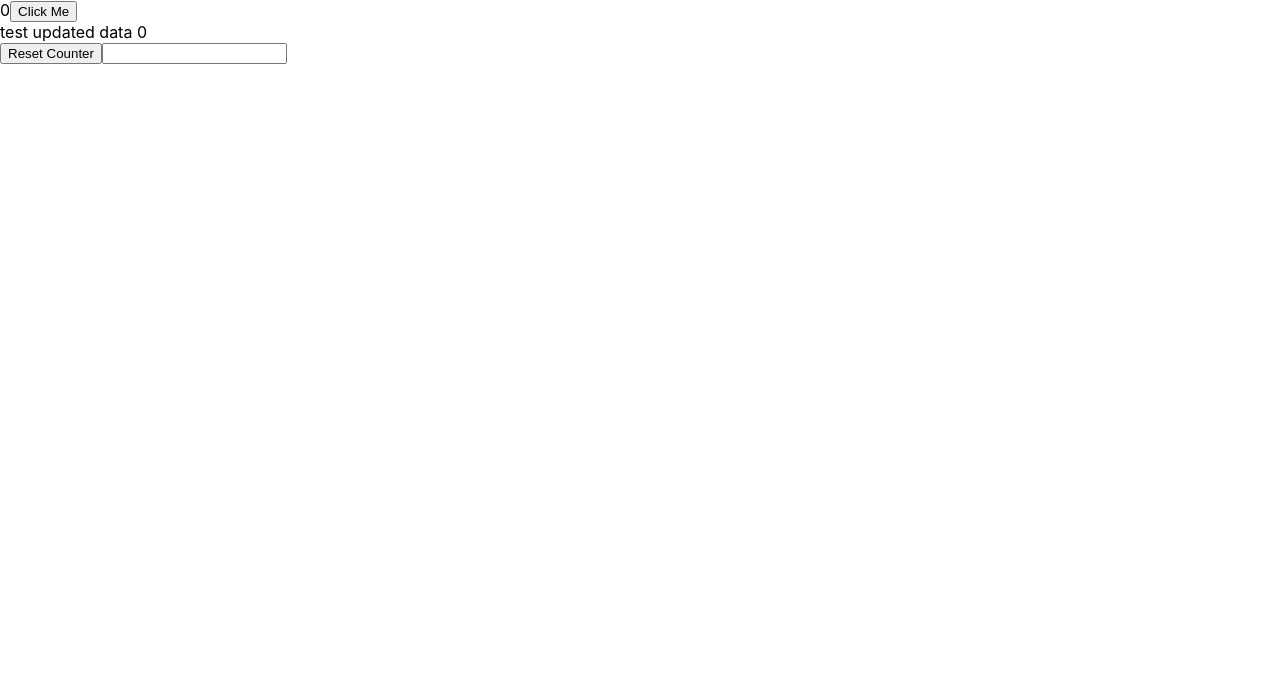
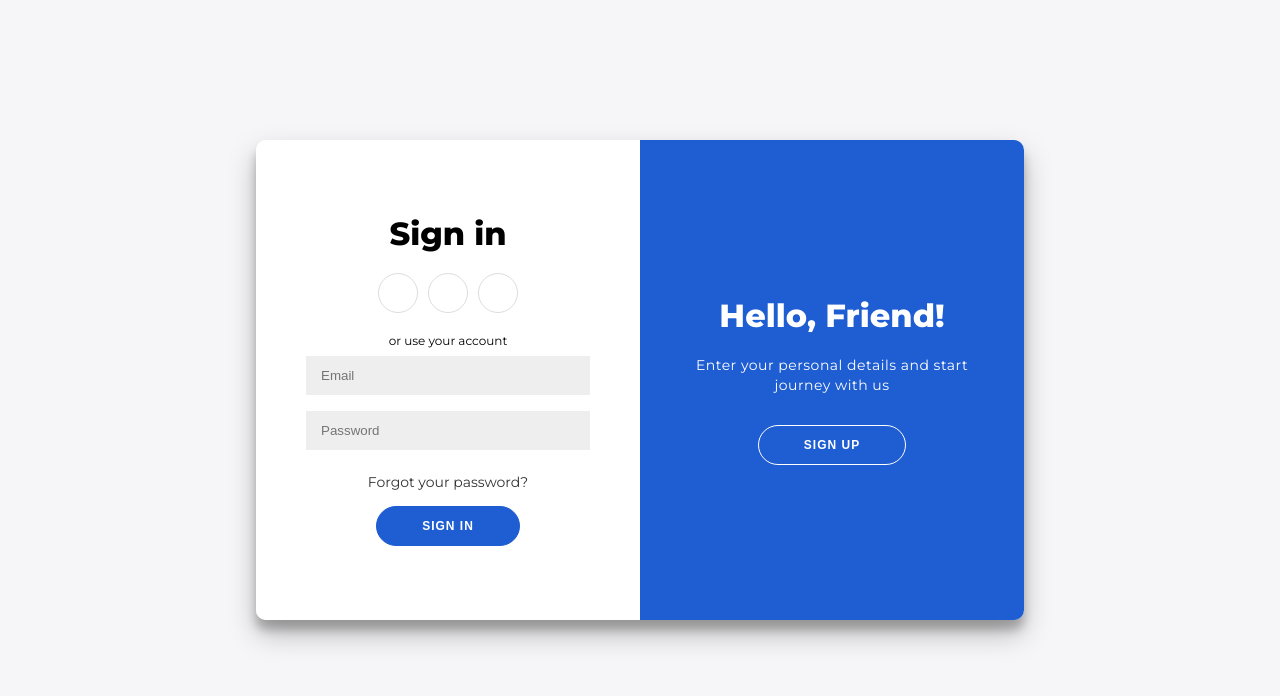
Before and after one commit to alokPatel7/ec_react_app, a React (Create React App) app: page /login in a window 1280 px wide. Shown: the top 696 px of the page. Built offline with nearby package versions, Linux system fonts and the light colour scheme.

Commit message:
add login UI

```diff
--- a/package.json
+++ b/package.json
@@ -3,11 +3,16 @@
   "version": "0.1.0",
   "private": true,
   "dependencies": {
+    "@emotion/react": "^11.11.1",
+    "@emotion/styled": "^11.11.0",
+    "@fontsource/montserrat": "^5.0.8",
+    "@mui/material": "^5.14.4",
     "@testing-library/jest-dom": "^5.17.0",
     "@testing-library/react": "^13.4.0",
     "@testing-library/user-event": "^13.5.0",
     "react": "^18.2.0",
     "react-dom": "^18.2.0",
+    "react-router-dom": "^6.15.0",
     "react-scripts": "5.0.1",
     "web-vitals": "^2.1.4"
   },
--- a/public/index.html
+++ b/public/index.html
@@ -24,6 +24,7 @@
       work correctly both with client-side routing and a non-root public URL.
       Learn how to configure a non-root public URL by running `npm run build`.
     -->
+    <link rel="stylesheet" href="https://fonts.googleapis.com/css?family=Montserrat:400,800" />
     <title>React App</title>
   </head>
   <body>
--- a/src/App.css
+++ b/src/App.css
@@ -1,4 +1,4 @@
-.App {
+/* .App {
   text-align: center;
 }
 
@@ -35,4 +35,4 @@
   to {
     transform: rotate(360deg);
   }
-}
+} */
--- a/src/App.js
+++ b/src/App.js
@@ -1,11 +1,18 @@
+// import { Router, Routes, Route } from 'react-router-dom';
+import { BrowserRouter as Router, Routes, Route } from 'react-router-dom';
 import './App.css';
-import ParentComponent from './components/parent';
+import { routes } from './router/routes';
 
 function App() {
+
   return (
-    <>
-      <ParentComponent />
-    </>
+    <Router>
+      <Routes>
+        {routes.map((r, index) => {
+          return <Route key={index} path={r.path} element={r.component} />
+        })}
+      </Routes>
+    </Router>
   );
 }
 
--- /dev/null
+++ b/src/components/auth/login.css
@@ -0,0 +1,225 @@
+
+* {
+	box-sizing: border-box;
+}
+
+.auth-container {
+	background: #f6f5f7;
+	display: flex;
+	justify-content: center;
+	align-items: center;
+	flex-direction: column;
+	font-family: 'Montserrat', sans-serif;
+	height: 100vh;
+	margin: -20px 0 50px;
+}
+
+h1 {
+	font-weight: bold;
+	margin: 0;
+}
+
+h2 {
+	text-align: center;
+}
+
+p {
+	font-size: 14px;
+	font-weight: 100;
+	line-height: 20px;
+	letter-spacing: 0.5px;
+	margin: 20px 0 30px;
+}
+
+span {
+	font-size: 12px;
+}
+
+a {
+	color: #333;
+	font-size: 14px;
+	text-decoration: none;
+	margin: 15px 0;
+}
+
+button {
+	border-radius: 20px;
+	border: 1px solid #1e5dd2;
+	background-color: #1e5dd2;
+	color: #FFFFFF;
+	font-size: 12px;
+	font-weight: bold;
+	padding: 12px 45px;
+	letter-spacing: 1px;
+	text-transform: uppercase;
+	transition: transform 80ms ease-in;
+}
+
+button:active {
+	transform: scale(0.95);
+}
+
+button:focus {
+	outline: none;
+}
+
+button.ghost {
+	background-color: transparent;
+	border-color: #FFFFFF;
+}
+
+form {
+	background-color: #FFFFFF;
+	display: flex;
+	align-items: center;
+	justify-content: center;
+	flex-direction: column;
+	padding: 0 50px;
+	height: 100%;
+	text-align: center;
+}
+
+input {
+	background-color: #eee;
+	border: none;
+	padding: 12px 15px;
+	margin: 8px 0;
+	width: 100%;
+}
+
+.container {
+	background-color: #fff;
+	border-radius: 10px;
+  	box-shadow: 0 14px 28px rgba(0,0,0,0.25),
+			0 10px 10px rgba(0,0,0,0.22);
+	position: relative;
+	overflow: hidden;
+	width: 768px;
+	max-width: 100%;
+	min-height: 480px;
+}
+
+.form-container {
+	position: absolute;
+	top: 0;
+	height: 100%;
+	transition: all 0.6s ease-in-out;
+}
+
+.sign-in-container {
+	left: 0;
+	width: 50%;
+	z-index: 2;
+}
+
+.container.right-panel-active .sign-in-container {
+	transform: translateX(100%);
+}
+
+.sign-up-container {
+	left: 0;
+	width: 50%;
+	opacity: 0;
+	z-index: 1;
+}
+
+.container.right-panel-active .sign-up-container {
+	transform: translateX(100%);
+	opacity: 1;
+	z-index: 5;
+	animation: show 0.6s;
+}
+
+@keyframes show {
+	0%, 49.99% {
+		opacity: 0;
+		z-index: 1;
+	}
+
+	50%, 100% {
+		opacity: 1;
+		z-index: 5;
+	}
+}
+
+.overlay-container {
+	position: absolute;
+	top: 0;
+	left: 50%;
+	width: 50%;
+	height: 100%;
+	overflow: hidden;
+	transition: transform 0.6s ease-in-out;
+	z-index: 100;
+}
+
+.container.right-panel-active .overlay-container{
+	transform: translateX(-100%);
+}
+
+.overlay {
+	background: #1e5dd2;
+	background: -webkit-linear-gradient(to right, #1e5dd2, #1e5dd2);
+	background: linear-gradient(to right, #1e5dd2, #1e5dd2);
+	background-repeat: no-repeat;
+	background-size: cover;
+	background-position: 0 0;
+	color: #FFFFFF;
+	position: relative;
+	left: -100%;
+	height: 100%;
+	width: 200%;
+  	transform: translateX(0);
+	transition: transform 0.6s ease-in-out;
+}
+
+.container.right-panel-active .overlay {
+  	transform: translateX(50%);
+}
+
+.overlay-panel {
+	position: absolute;
+	display: flex;
+	align-items: center;
+	justify-content: center;
+	flex-direction: column;
+	padding: 0 40px;
+	text-align: center;
+	top: 0;
+	height: 100%;
+	width: 50%;
+	transform: translateX(0);
+	transition: transform 0.6s ease-in-out;
+}
+
+.overlay-left {
+	transform: translateX(-20%);
+}
+
+.container.right-panel-active .overlay-left {
+	transform: translateX(0);
+}
+
+.overlay-right {
+	right: 0;
+	transform: translateX(0);
+}
+
+.container.right-panel-active .overlay-right {
+	transform: translateX(20%);
+}
+
+.social-container {
+	margin: 20px 0;
+}
+
+.social-container a {
+	border: 1px solid #DDDDDD;
+	border-radius: 50%;
+	display: inline-flex;
+	justify-content: center;
+	align-items: center;
+	margin: 0 5px;
+	height: 40px;
+	width: 40px;
+}
--- /dev/null
+++ b/src/components/auth/login.js
@@ -0,0 +1,83 @@
+import React from 'react'
+import './login.css';
+
+export default function LoginComponent() {
+
+    const handleSignUpClick = () => {
+        const container = document.getElementById('container');
+        container.classList.add("right-panel-active");
+    }
+
+    const handleSignInClick = () => {
+        const container = document.getElementById('container');
+        container.classList.remove("right-panel-active");
+    }
+    return (
+        <>
+            <div className='auth-container'>
+                <div className="container" id="container">
+                    <div className="form-container sign-up-container">
+                        <form action="#">
+                            <h1>Create Account</h1>
+                            <div className="social-container">
+                                <a href="#" className="social">
+                                    <i className="fab fa-facebook-f" />
+                                </a>
+                                <a href="#" className="social">
+                                    <i className="fab fa-google-plus-g" />
+                                </a>
+                                <a href="#" className="social">
+                                    <i className="fab fa-linkedin-in" />
+                                </a>
+                            </div>
+                            <span>or use your email for registration</span>
+                            <input type="text" placeholder="Name" />
+                            <input type="email" placeholder="Email" />
+                            <input type="password" placeholder="Password" />
+                            <button>Sign Up</button>
+                        </form>
+                    </div>
+                    <div className="form-container sign-in-container">
+                        <form action="#">
+                            <h1>Sign in</h1>
+                            <div className="social-container">
+                                <a href="#" className="social">
+                                    <i className="fab fa-facebook-f" />
+                                </a>
+                                <a href="#" className="social">
+                                    <i className="fab fa-google-plus-g" />
+                                </a>
+                                <a href="#" className="social">
+                                    <i className="fab fa-linkedin-in" />
+                                </a>
+                            </div>
+                            <span>or use your account</span>
+                            <input type="email" placeholder="Email" />
+                            <input type="password" placeholder="Password" />
+                            <a href="#">Forgot your password?</a>
+                            <button>Sign In</button>
+                        </form>
+                    </div>
+                    <div className="overlay-container">
+                        <div className="overlay">
+                            <div className="overlay-panel overlay-left">
+                                <h1>Welcome Back!</h1>
+                                <p>To keep connected with us please login with your personal info</p>
+                                <button onClick={handleSignInClick} className="ghost" id="signIn">
+                                    Sign In
+                                </button>
+                            </div>
+                            <div className="overlay-panel overlay-right">
+                                <h1>Hello, Friend!</h1>
+                                <p>Enter your personal details and start journey with us</p>
+                                <button className="ghost" id="signUp" onClick={handleSignUpClick}>
+                                    Sign Up
+                                </button>
+                            </div>
+                        </div>
+                    </div>
+                </div>
+            </div>
+        </>
+    )
+}
--- a/src/components/child.js
+++ /dev/null
@@ -1,21 +0,0 @@
-import React, { useEffect, useState } from 'react'
-
-export default function ChildComponent({ count, restset, onInputChange }) {
-    const [updatedCount, setUpdatedCount] = useState(0);
-
-    const handleInputChanges = ($event) => {
-        onInputChange($event?.target?.value)
-    }
-
-
-    useEffect(() => {
-        setUpdatedCount(count);
-    }, [count])
-    return (
-        <>
-            <div>test updated data {updatedCount}</div>
-            <button onClick={restset}>Reset Counter</button>
-            <input type="text" name="changes" id="changes" onChange={handleInputChanges} />
-        </>
-    )
-}
--- /dev/null
+++ b/src/components/home.js
@@ -0,0 +1,7 @@
+import React from 'react'
+
+export default function HomeComponent() {
+  return (
+    <div>HomeComponent</div>
+  )
+}
--- a/src/components/parent.js
+++ /dev/null
@@ -1,28 +0,0 @@
-import React, { useState } from 'react'
-import ChildComponent from './child';
-
-export default function ParentComponent() {
-    const [count, setCount] = useState(0);
-    const [receivedData, setReceivedData] = useState('');
-
-    const handleDataFromChild = (data) => {
-        setReceivedData(data); // Update parent's state with data from child
-    };
-
-    const handleButtonClick = () => {
-        setCount(count + 1);
-    }
-
-    const resetCounter = () => {
-        setCount(0);
-    }
-
-    return (
-        <>
-            <label htmlFor="count">{count}</label>
-            <button onClick={handleButtonClick}>Click Me</button>
-            <label htmlFor="receivedData">{receivedData}</label>
-            <ChildComponent count={count} restset={resetCounter} onInputChange={handleDataFromChild} />
-        </>
-    )
-}
--- a/src/index.js
+++ b/src/index.js
@@ -3,6 +3,8 @@ import ReactDOM from 'react-dom/client';
 import './index.css';
 import App from './App';
 import reportWebVitals from './reportWebVitals';
+
+// import 'typeface-montserrat';
 
 const root = ReactDOM.createRoot(document.getElementById('root'));
 root.render(
--- /dev/null
+++ b/src/router/routes.js
@@ -0,0 +1,7 @@
+import LoginComponent from "../components/auth/login";
+import HomeComponent from "../components/home";
+
+export const routes = [
+    { path: '/', component: <HomeComponent /> },
+    { path: '/login', component: <LoginComponent /> },
+]
```
Also changed, not shown: 1 other file (tests, documents, lock files or other folders).
